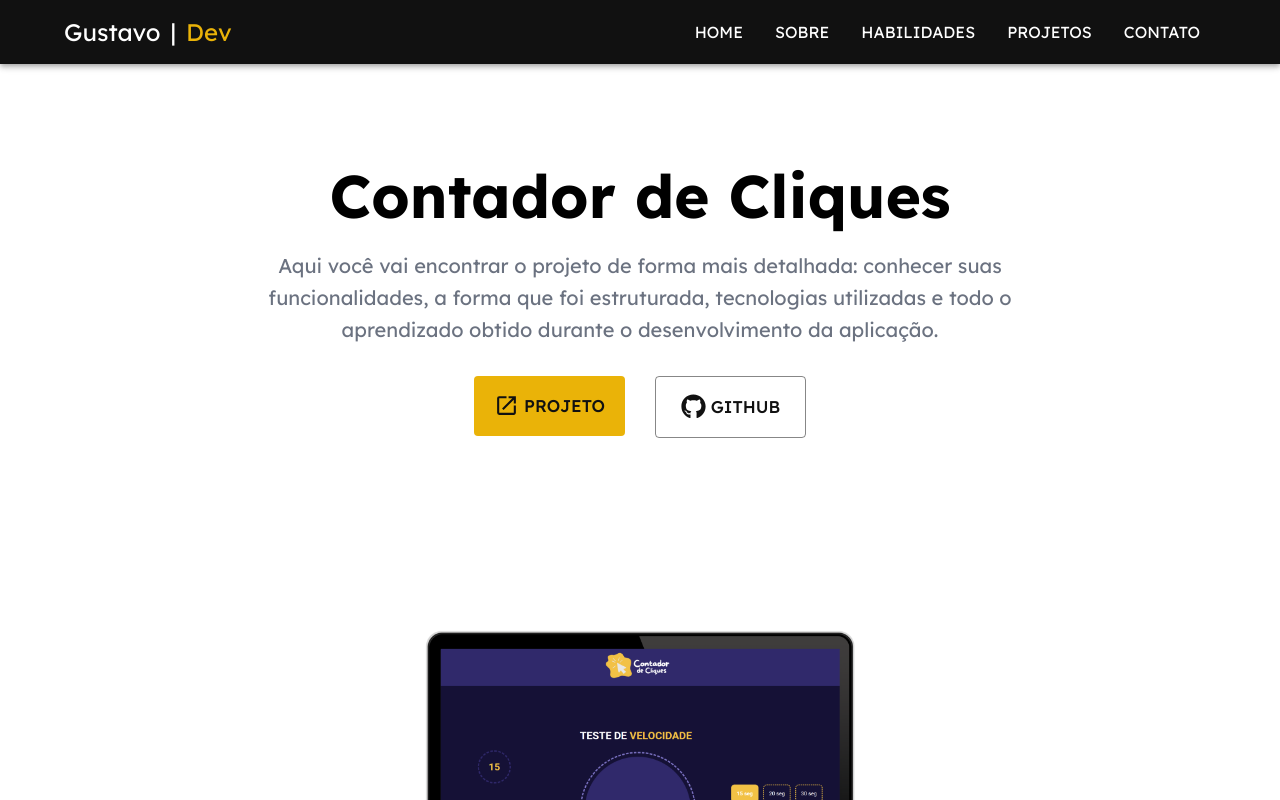
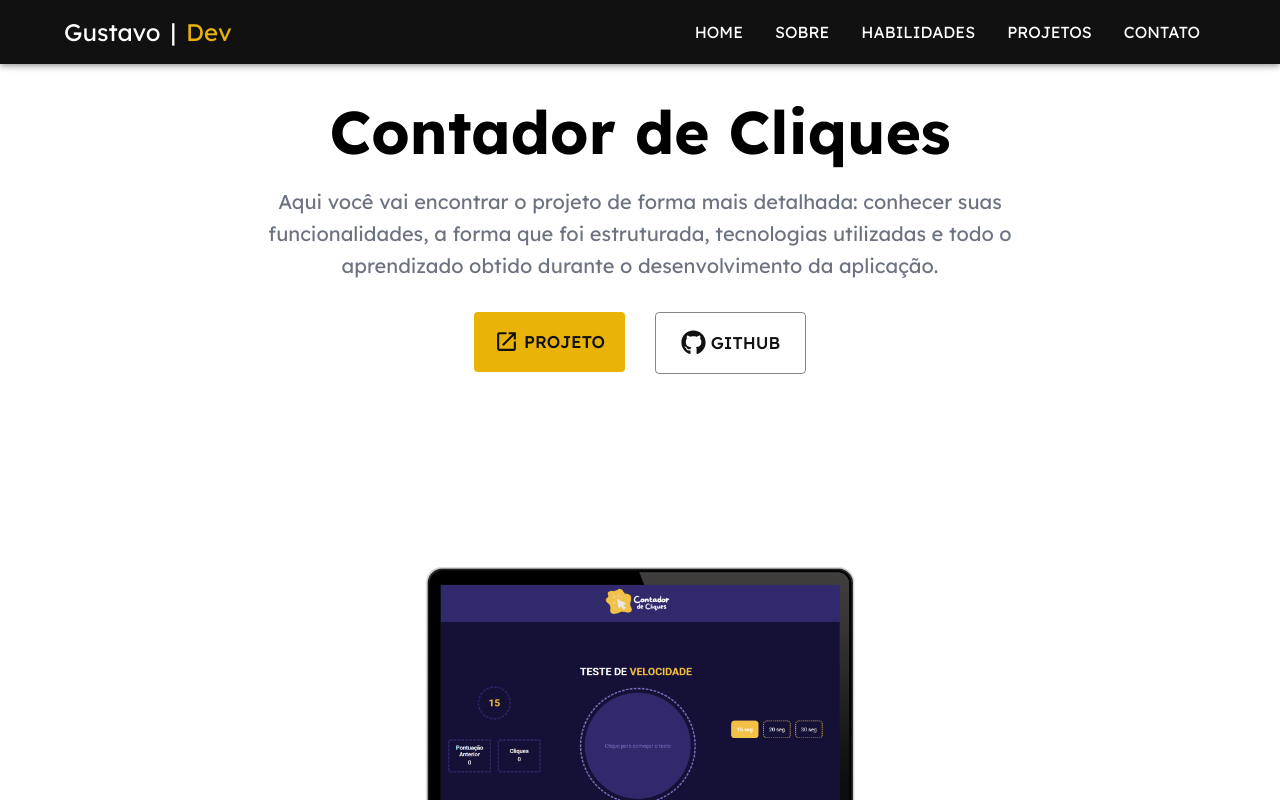
Before and after one commit to Guuzta/portfolio, a Next.js app: page /contador-de-cliques in a window 1280 px wide. Shown: the top 800 px of the page. Built offline with nearby package versions, Linux system fonts and the light colour scheme.

Commit message:
adicionando navegação no header entre as seções da página

```diff
--- a/src/app/globals.css
+++ b/src/app/globals.css
@@ -1,42 +1,14 @@
-:root {
-  --background: #ffffff;
-  --foreground: #171717;
-}
-
-@media (prefers-color-scheme: dark) {
-  :root {
-    --background: #0a0a0a;
-    --foreground: #ededed;
-  }
-}
-
-html,
-body {
-  max-width: 100vw;
-  overflow-x: hidden;
-}
-
-body {
-  color: var(--foreground);
-  background: var(--background);
-  font-family: Arial, Helvetica, sans-serif;
-  -webkit-font-smoothing: antialiased;
-  -moz-osx-font-smoothing: grayscale;
-}
-
 * {
   box-sizing: border-box;
   padding: 0;
   margin: 0;
 }
 
+html {
+  scroll-behavior: smooth;
+}
+
 a {
   color: inherit;
   text-decoration: none;
 }
-
-@media (prefers-color-scheme: dark) {
-  html {
-    color-scheme: dark;
-  }
-}
--- a/src/components/Header.js
+++ b/src/components/Header.js
@@ -1,6 +1,9 @@
 'use client'
 
 import * as React from 'react';
+
+import Link from 'next/link';
+
 import {
     AppBar,
     Box,
@@ -12,7 +15,7 @@ import {
 
 import { useTheme } from '@mui/material/styles';
 
-const pages = ['HOME', 'SOBRE', 'HABILIDADES', 'PROJETOS', 'CONTATO']
+const pages = ['Home', 'Sobre', 'Habilidades', 'Projetos', 'Contato']
 
 const Header = () => {
 
@@ -20,7 +23,7 @@ const Header = () => {
 
     return (
         <Box sx={{ flexGrow: 1, }}>
-            <AppBar position="static">
+            <AppBar position="fixed">
                 <Container maxWidth='lg'>
                     <Toolbar disableGutters>
                         <Box sx={{ flexGrow: 1 }}>
@@ -35,13 +38,28 @@ const Header = () => {
                             </Typography>
                         </Box>
                         {
-                            pages.map(page => (
-                                <MenuItem key={page}>
-                                    <Typography>
-                                        {page}
-                                    </Typography>
-                                </MenuItem>
-                            ))
+                            pages.map(page => {
+
+                                const pageCapital = page.toUpperCase()
+
+                                return (
+                                    <Link href={`/#${page}`} key={page}>
+                                        <MenuItem
+                                            sx={{
+                                                "&:hover": {
+                                                    "& .MuiTypography-root": {
+                                                        color: theme.palette.secondary.main
+                                                    }
+                                                }
+                                            }}
+                                        >
+                                            <Typography sx={{ transition: 'all 300ms ease' }}>
+                                                {pageCapital}
+                                            </Typography>
+                                        </MenuItem>
+                                    </Link>
+                                )
+                            })
                         }
                     </Toolbar>
                 </Container>
```
Also changed, not shown: src/app/page.js (+5 -5 lines).
